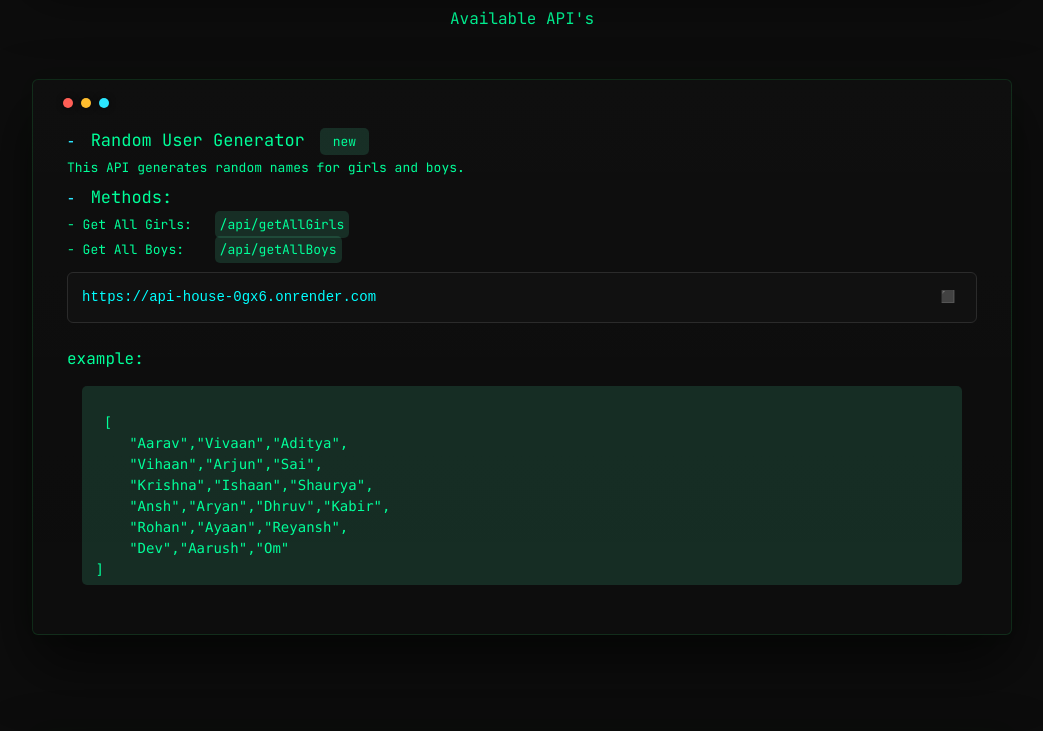
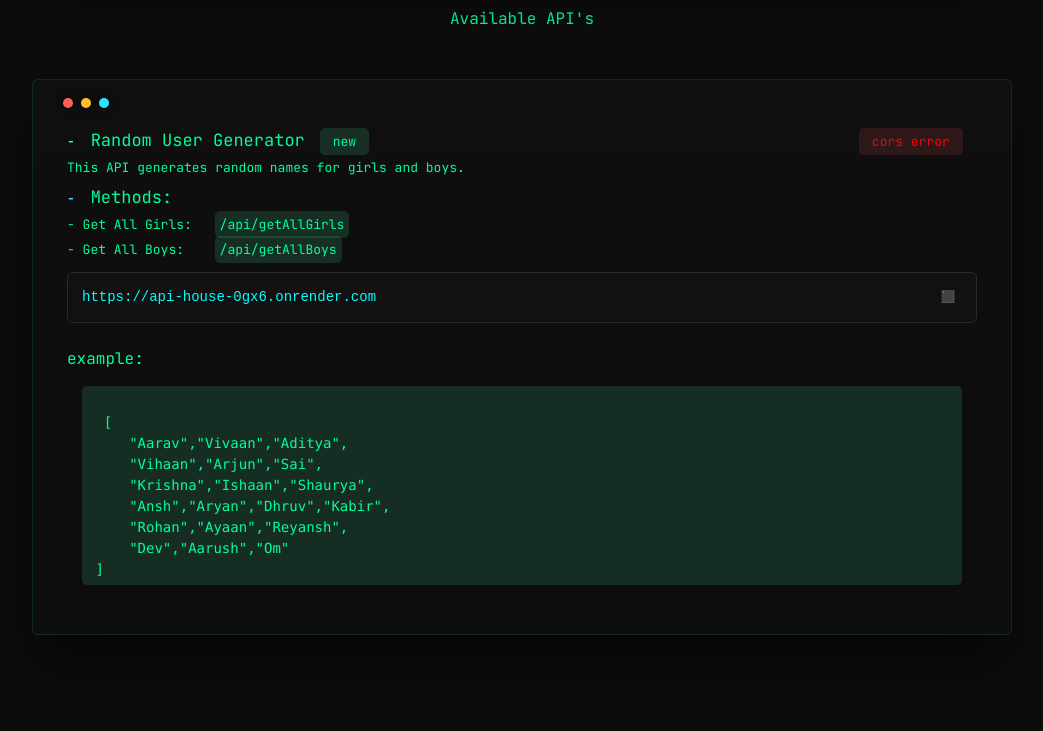
Before and after one commit to Vatsal-Verma/API-house, a React (Vite) app: page / in a window 1280 px wide. Shown: the part 400-1131 px from the top of the page, without its empty margins (118-1161 px from the left). Built offline with nearby package versions, Linux system fonts and the light colour scheme.

Commit message:
cors-error

```diff
--- a/src/assets/components/Body.css
+++ b/src/assets/components/Body.css
@@ -205,6 +205,17 @@ body::-webkit-scrollbar-corner {
     border-radius: 5px;
 }
 
+.status-error {
+    margin: 15px;
+    padding: 5px;
+    color: red;
+    background-color: #ff545c22;
+    /* border: solid 0.3px; */
+    /* border-color: #00ff99; */
+
+    border-radius: 5px;
+}
+
 .copy-field {
   background-color: #111;
   border: 1px solid #2b2b2b;
--- a/src/assets/components/Element.jsx
+++ b/src/assets/components/Element.jsx
@@ -119,7 +119,7 @@ export default function Element() {
 
                         <pre className="terminal-text">
                             <span className="prompt">-</span> <span className="prompt-text">Random User Generator</span>
-                            <span className="status"> new </span>
+                            <span className="status"> new </span>                                                           <span className="status-error"> cors error </span>
                             <br />
                             <span className="text">
                                 This API generates random names for girls and boys.
@@ -181,7 +181,7 @@ export default function Element() {
 
                         <pre className="terminal-text">
                             <span className="prompt">-</span> <span className="prompt-text">Country Details API</span>
-                            <span className="status"> new </span>
+                            <span className="status"> new </span>                                                           <span className="status-error"> cors error </span>
                             <br />
                             <span className="text">
                                 Provides details of countries. Fields include: Name, Capital, Region, Population, Area, Currency, Languages, Timezones, Flag
```
